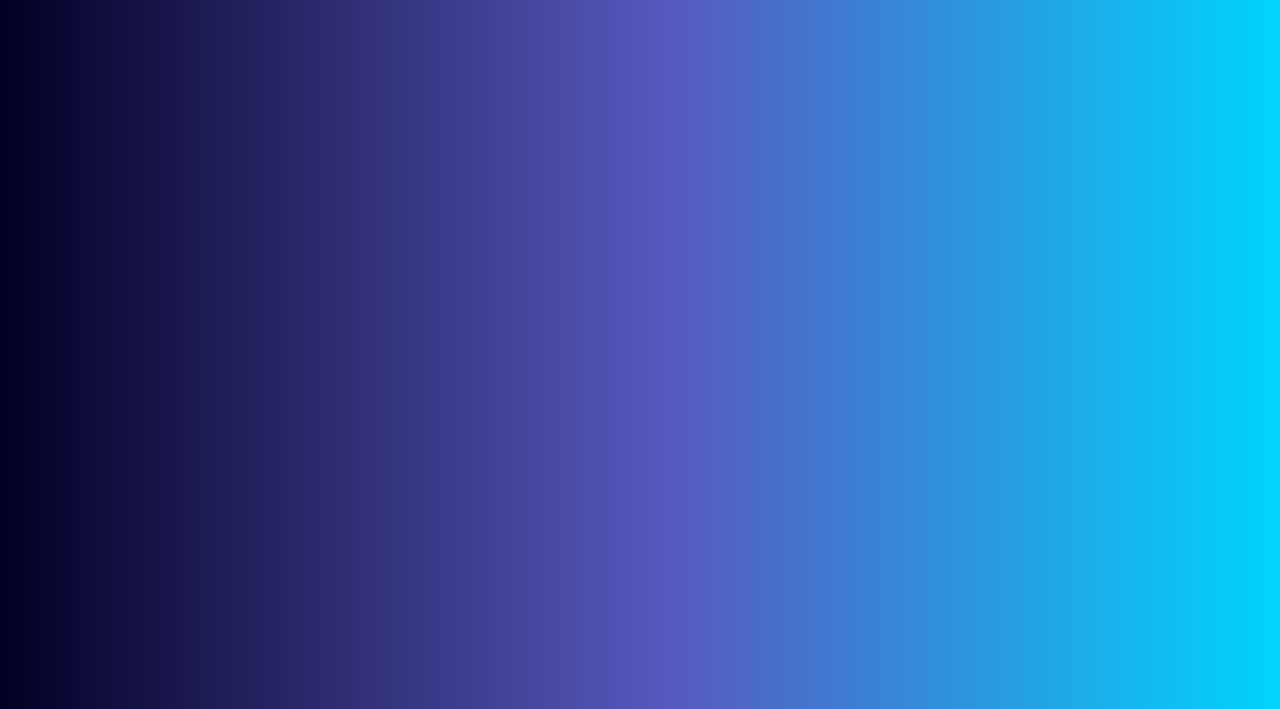
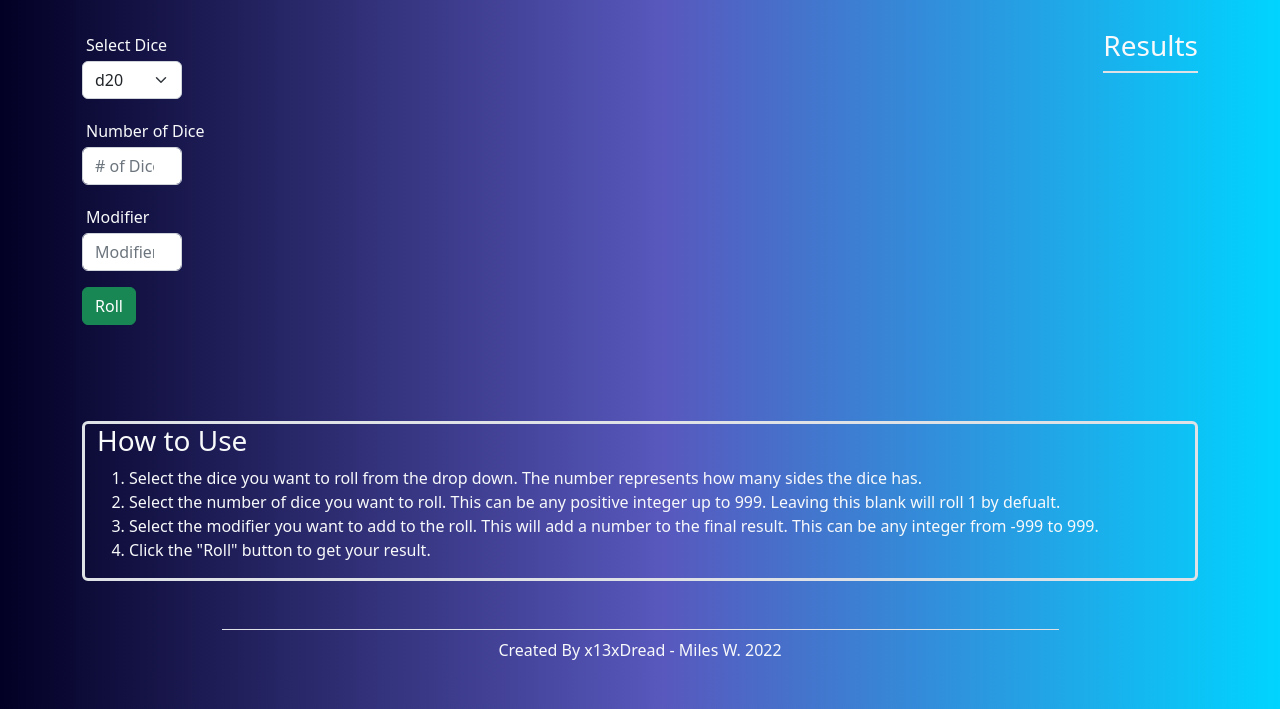
Before and after one commit to x13xDread/dice-roller, a plain HTML site: page index.html in a window 1280 px wide. Shown: the part 91-800 px from the top of the page. Drawn offline with nearby package versions, Linux system fonts and the light colour scheme.

Commit message:
Rolling Functional

```diff
--- a/index.html
+++ b/index.html
@@ -10,13 +10,55 @@
         <meta name="viewport" content="width=device-width, initial-scale=1.0">
 
         <!-- Styles + Scripts -->
-        <link rel="stylesheet" href="./styles/index.css">
+
         <link href="https://cdn.jsdelivr.net/npm/bootstrap@5.2.0-beta1/dist/css/bootstrap.min.css" rel="stylesheet" integrity="sha384-0evHe/X+R7YkIZDRvuzKMRqM+OrBnVFBL6DOitfPri4tjfHxaWutUpFmBp4vmVor" crossorigin="anonymous">
         <script src="https://cdn.jsdelivr.net/npm/bootstrap@5.2.0-beta1/dist/js/bootstrap.bundle.min.js" integrity="sha384-pprn3073KE6tl6bjs2QrFaJGz5/SUsLqktiwsUTF55Jfv3qYSDhgCecCxMW52nD2" crossorigin="anonymous"></script>
+        <link rel="stylesheet" href="./styles/index.css">
+        <script src="./scripts/index.js"></script>
+    </head>
+    <body class="container text-light">
+        <div class="container pt-3 pb-3">
+            <h1 class=" text-center">Dice Roller</h1>
+        </div>
+        <div class="contianer mt-3 mb-3" id="form">
+            <div class="float-start">
+                <label class= "mt-3 p-1 inline" for="dice-select">Select Dice</label>
+                <select name= "dice-select" id="dice-select" class="f-control inline form-select">
+                    <option value="2">d2</option>
+                    <option value="4">d4</option>
+                    <option value="6">d6</option>
+                    <option value="8">d8</option>
+                    <option value="10">d10</option>
+                    <option value="12">d12</option>
+                    <option selected value="20">d20</option>
+                    <option value="100">d100</option>
+                </select>
 
-    </head>
-    <body>
-        <h1 class="text-light">Dice Roller</h1>
+                <label class= "mt-3 p-1 inline" for="num-dice">Number of Dice</label>
+                <input type="number" name="num-dice" id="num-dice" class="f-control inline form-control" placeholder="# of Dice" min = "1" max = "999">
+
+                <label class= "mt-3 p-1 inline" for="modifier">Modifier</label>
+                <input type="number" name="modifier" id="modifier" class="f-control inline form-control" placeholder="Modifier" min = "-999" max = "999">
+
+                <button class="btn btn-success mt-3" id="roll-button">Roll</button>
+            </div>
+            <div class="mt-3 float-end" id="results">
+                <h3>Results</h3>
+                <div id="results-container" class=" container border"></div>
+            </div>
+        </div> <br><br><br><br><br><br><br><br><br><br><br><br><br><br><br>
+        <div class="container border border-3 rounded float-none mt-5" id="how-to-use">
+            <h3>How to Use</h3>
+            <ol>
+                <li>Select the dice you want to roll from the drop down. The number represents how many sides the dice has.</li>
+                <li>Select the number of dice you want to roll. This can be any positive integer up to 999. Leaving this blank will roll 1 by defualt.</li>
+                <li>Select the modifier you want to add to the roll. This will add a number to the final result. This can be any integer from -999 to 999.</li>
+                <li>Click the "Roll" button to get your result.</li>
+            </ol>
+        </div>
     </body>
+    <footer class="mt-5 pt-2 border-top container text-center w-75">
+        <p>Created By x13xDread - Miles W. 2022</p>
+    </footer>
 
 </html>
--- a/styles/index.css
+++ b/styles/index.css
@@ -2,3 +2,13 @@ body{
     background: rgb(2,0,36);
     background: linear-gradient(90deg, rgba(2,0,36,1) 0%, rgba(88,88,190,1) 52%, rgba(0,212,255,1) 100%);
 }
+.f-control{
+    width: 10%;
+    min-width: 100px;
+}
+/* #results{
+    position: fixed;
+    top: 12%;
+    right: 25%;
+    overflow-x: hidden;
+} */
```
